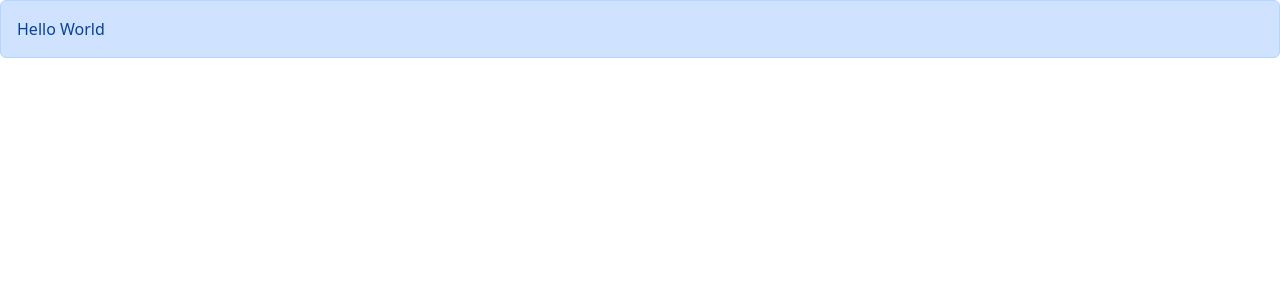
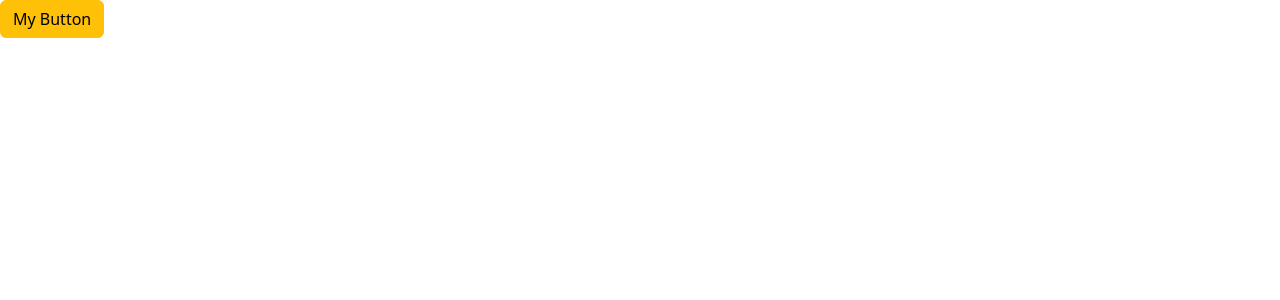
Before and after one commit to jtlabs777/react-app, a React (Vite) app: page / in a window 1280 px wide. Shown: the top 300 px of the page. Built offline with nearby package versions, Linux system fonts and the light colour scheme.

Commit message:
Exercise: created a button using props, children and interface with a callback function

```diff
--- a/src/App.tsx
+++ b/src/App.tsx
@@ -1,13 +1,14 @@
-import { useState } from "react";
-import ListGroup from "./components/ListGroup";
 import Alert from "./components/Alert";
+import Button from "./components/Button";
 
 function App() {
+  const handleClick = () => {
+    console.log("this works");
+  };
+
   return (
     <div>
-      <Alert>
-        Hello <span>World</span>
-      </Alert>
+      <Button handleClick={handleClick}>My Button</Button>
     </div>
   );
 }
--- /dev/null
+++ b/src/components/Button.tsx
@@ -0,0 +1,14 @@
+interface ButtonProp {
+  children: string;
+  handleClick: () => void;
+}
+
+const Button = ({ children, handleClick }: ButtonProp) => {
+  return (
+    <button type="button" className="btn btn-warning" onClick={handleClick}>
+      {children}
+    </button>
+  );
+};
+
+export default Button;
```
